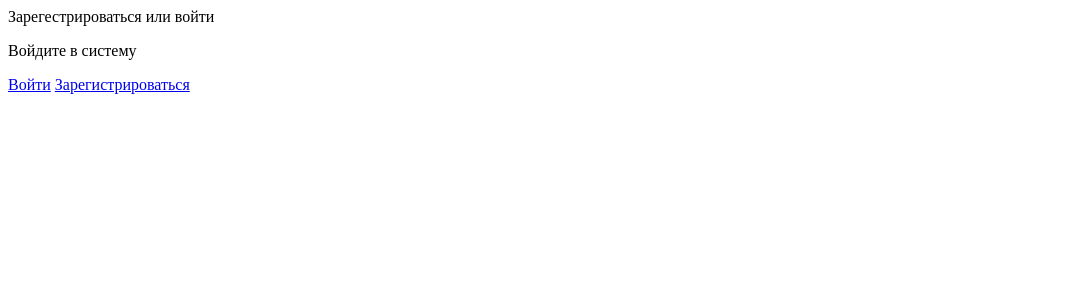
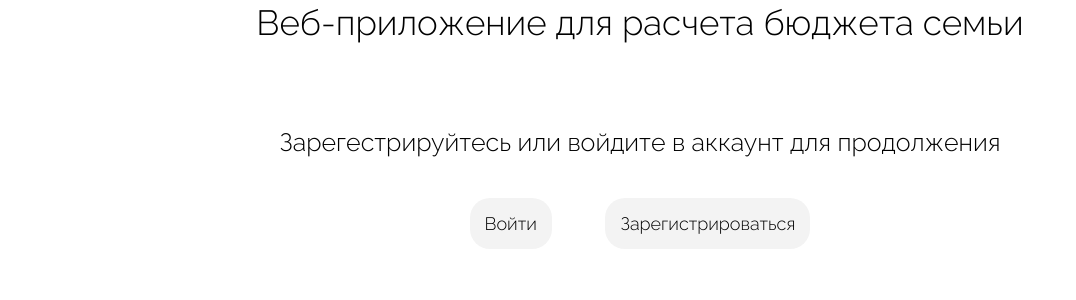
Before and after one commit to lowfc/familyPlaner, a PHP site: page / in a window 1280 px wide. Shown: the top 300 px of the page, without its empty margins (0-1076 px from the left). Run offline with PHP 8.4, Linux system fonts and the light colour scheme.

Commit message:
Burdalac

```diff
--- a/css/style.css
+++ b/css/style.css
@@ -1,21 +1,66 @@
 
-html, body
-{
-    background-color: #121212;
+html, body{
+	height: 100%;
+	width: 100%;
+	font-size: 100%;
+	line-height: 1;
+	display: flex;
+	flex-direction: column;
+	-ms-text-size-adjust: 100%;
+	-moz-text-size-adjust: 100%;
+	-webkit-text-size-adjust: 100%;
+}
+* {
+	font-size: 14px;
+	font-family: "Raleway";
+	padding: 0;
+	margin: 0;
+	border: 0;
+	border-radius: 0;
+}
+*, *:before, *:after{
+	-moz-box-sizing: border-box;
+	-webkit-box-sizing: border-box;
+	box-sizing: border-box;
+}
+:focus,:active {outline: none;}
+a:focus, a:active {outline: none;}
+nav, footer, header, aside {display: block;}
+input, button, textarea {font-family: inherit;}
+input::-ms-clear {display: none;}
+button, a {cursor: pointer;}
+button::-moz-focus-inner {padding:0; border:0;}
+a, a:visited {text-decoration: none;}
+a:hover {text-decoration: none;}
+ul li {list-style: none;}
+img {vertical-align: top;}
+
+h1, h2, h3, h4, h5, h6 {font-size:inherit; font-weight: 400;}
+
+h1{
+    width: 100%;
+    margin-top: 5px;
+    margin-bottom: 70px;
+    text-align: center;
+    font-size: 35px;
+}
+
+.f_center {
+    position: relative;
+    width: 300px;
+    margin: 0 auto;
 }
 
 .bigBlock
 {
-    background-color: #202020;
-    width: 60%;
-    height: 70%;
-    margin-left: 20%;
+    background-color: white;
+    margin-left: 50px;
     border-radius: 15px;
 }
+
 .regHeader
 {
-    color: darkgrey;
-    font-family: Verdana;
+    color: black;
     font-size: 25px;
     text-align: center;
     padding-top: 20px;
@@ -23,37 +68,70 @@ html, body
 
 .miniheader
 {
-    color: darkgrey;
-    font-family: Verdana;
+    margin-top: 7px;
+    margin-bottom: 15px;
+    color: black;
     font-size: 15px;
     height:6px;
 }
 
+a{
+    font-size: 18px;
+    color: black;
+    padding: 15px;
+}
+
+button {
+    background-color: rgb(134, 28, 134);
+    border: 0;
+    font-size: 17px;
+    border-radius: 30px;
+    color: white;
+    height: 35px;
+    width: 125px;
+}
+
+a:hover {
+    transition: 0.25s;
+    transform: scale(0.9);
+    font-size: 17px;
+}
+
+a:active{
+    color: gold;
+}
+
 input::-webkit-input-placeholder
 {
-    color: rgb(77, 77, 77);
+    color: rgb(57, 176, 212);
 }
 
 .entryField
 {
-    background-color: rgb(117, 117, 117);
-    border: 0;
-    font-size: 15px;
-    border-radius: 5px;
-    color: rgb(0, 0, 0);
+    font-size: 16px;
+    padding: 10px;
+    display: block;
     width: 300px;
-    height: 30px;
-    margin-top: 5px;
+    height: 35px;
+    border: 1px solid black;
 }
 
 .regButton
 {
-    background-color: rgb(117, 117, 117);
-    border: 0;
-    font-size: 15px;
-    border-radius: 5px;
-    color: rgb(0, 0, 0);
-    height: 25px;
+    position: relative;
+    left: 50%;
+    transform: translateX(-50%);
+    margin-bottom: 17px;
+    margin-top: 10px;
+}
+
+.out{
+    font-size: 18px;
+    color: black;
+    width: 100%;
+    text-align: center;
+    position: relative;
+    display: block;
 }
 
 .errBlock
@@ -67,7 +145,30 @@ input::-webkit-input-placeholder
 
 .errBlock > p{
     color: darkgrey;
-    font-family: Verdana;
     font-size: 15px;
     text-align: center;
 }
+
+/*_________________________________________________Ниже стили для index (кроме шрифтов и ссылок с hover, они глобальны)(сверху глобальные и для register)___________________*/
+
+
+.form_auth{
+    margin-top: 60px;
+    width: 100%;
+    text-align: center;
+    position: relative;
+    display: block;
+}
+
+.btn_register{
+    font-size: 18px;
+    margin-left: 50px;
+    background-color: #f3f3f3;
+    border-radius: 20px;
+}
+
+.btn_auth{
+    font-size: 18px;
+    background-color: #f3f3f3;
+    border-radius: 20px;
+}
--- a/index.php
+++ b/index.php
@@ -1,7 +1,9 @@
-<div class="bigBlock">
-	<p class="regHeader">Зарегестрироваться или войти</p>
+<link rel="stylesheet" href="css/style.css">
+<link href="https://fonts.googleapis.com/css2?family=Raleway:wght@300&family=Roboto:wght@300&display=swap" rel="stylesheet">
+<div class="bi">
+	<h1>Веб-приложение для расчета бюджета семьи</h1>
+	<p class="regHeader">Зарегестрируйтесь или войдите в аккаунт для продолжения</p>
 		<div class="p_card_full_size">
-			<p class="p_card_auth_header">Войдите в систему</p>
 			<div class="form_auth">
 				<a class="btn_auth" href="/login.php">Войти</a>
 				<a class="btn_register" href="/register.php">Зарегистрироваться</a>
```
Also changed, not shown: register.php (+11 -14 lines).
